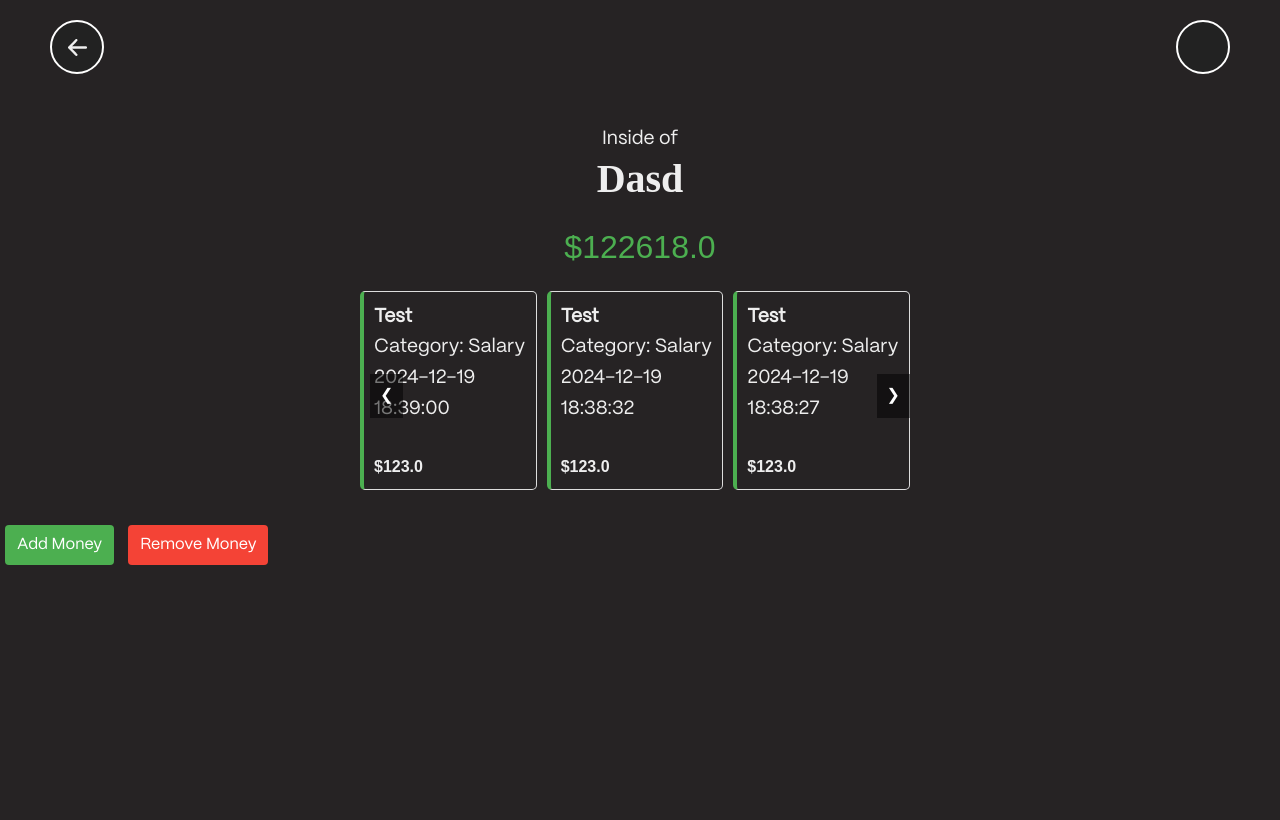
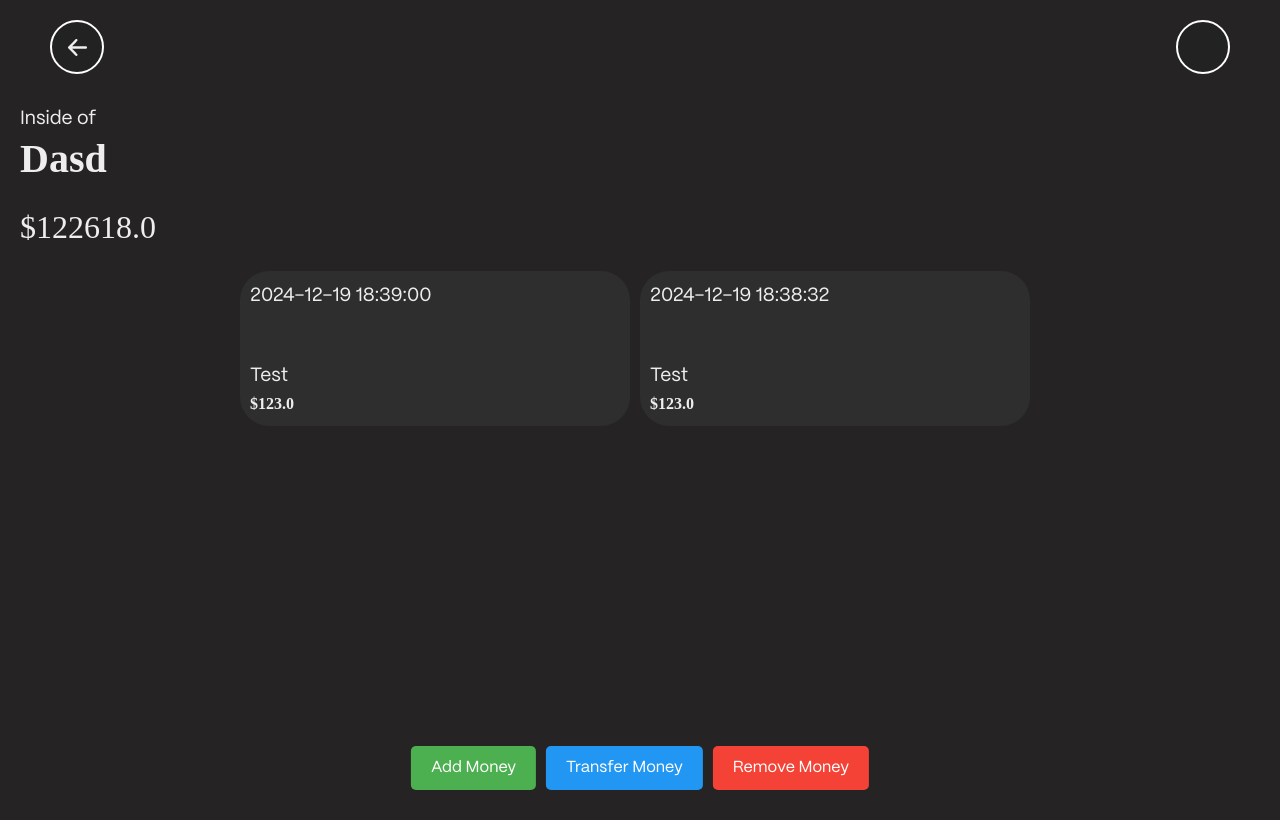
Before and after one commit to MisterAmig0/MONK, a Flask app: page /finance_card/1 in a window 1280 px wide. Run offline with Flask 3, Linux system fonts and the light colour scheme; a user stored in the database is signed in; some web fonts are replaced.

Commit message:
Buttons bottom

```diff
--- a/static/css/finance_card.css
+++ b/static/css/finance_card.css
@@ -1,78 +1,13 @@
-/* Container and Buttons */
-        .container {
-            max-width: 600px;
-            margin: 0 auto;
-            padding: 20px;
-            text-align: center;
-            font-family: Arial, sans-serif;
-        }
-
     .balance {
         font-size: 2rem;
         margin: 20px 0;
-            color: #4CAF50;
     }
 
-        .btn {
-            padding: 8px 12px;
-            border: none;
-            border-radius: 4px;
-            cursor: pointer;
-            font-size: 1rem;
-            margin: 5px;
-        }
-
-        .btn-add {
-            background-color: #4CAF50;
-            color: white;
-        }
-
-        .btn-remove {
-            background-color: #F44336;
-            color: white;
-        }
-
-        .btn:hover {
-            opacity: 0.9;
-        }
-
-        .back-btn {
-            display: inline-block;
-            margin-top: 20px;
-            text-decoration: none;
-            color: #007BFF;
-            font-size: 1rem;
-        }
-
-        .back-btn:hover {
-            text-decoration: underline;
-        }
-
-        /* Modal styles */
-        .modal {
-            display: none;
-            position: fixed;
-            top: 0;
-            left: 0;
-            width: 100%;
-            height: 100%;
-            background-color: rgba(0, 0, 0, 0.5);
-            justify-content: center;
-            align-items: center;
-        }
 
     .modal.active {
         display: flex;
     }
 
-        .modal-content {
-            background: #fff;
-            padding: 20px;
-            border-radius: 5px;
-            max-width: 400px;
-            width: 100%;
-            box-shadow: 0 5px 15px rgba(0, 0, 0, 0.3);
-        }
 
     .modal-header {
         display: flex;
@@ -80,43 +15,12 @@
         align-items: center;
     }
 
-        .btn-close {
-            background: none;
-            font-size: 18px;
-            border: none;
-            cursor: pointer;
-        }
 
     /* Transaction Cards */
     .transactions {
         margin-top: 30px;
     }
-
-        .transaction-card {
-            border: 1px solid #ddd;
-            padding: 10px;
-            border-radius: 5px;
-            margin-bottom: 10px;
-            display: flex;
-            justify-content: space-between;
-            align-items: center;
-        }
-
-        .transaction-card.add {
-            border-left: 4px solid #4CAF50;
-        }
-
-        .transaction-card.remove {
-            border-left: 4px solid #F44336;
-        }
-
-        .transaction-details {
-            text-align: left;
-        }
-
-        .transaction-amount {
-            font-weight: bold;
-        }.transactions-carousel {
+    .transactions-carousel {
         position: relative;
         overflow: hidden;
         width: 100%;
@@ -128,26 +32,21 @@
         display: flex;
         gap: 10px;
         transition: transform 0.3s ease;
+        overflow-x: scroll;
+        cursor: grab;
     }
 
     .transaction-card {
-            flex: 0 0 calc(100% / 3 - 10px);
-            border: 1px solid #ddd;
+        flex: 0 0 calc(100% / 2 - 10px);
+        border-radius: 29px;
+        background: #2E2E2E;
         padding: 10px;
-            border-radius: 5px;
         display: flex;
         flex-direction: column;
         justify-content: space-between;
         align-items: flex-start;
     }
 
-        .transaction-card.add {
-            border-left: 4px solid #4CAF50;
-        }
-
-        .transaction-card.remove {
-            border-left: 4px solid #F44336;
-        }
 
     .transaction-details {
         text-align: left;
@@ -155,28 +54,49 @@
 
     .transaction-amount {
         font-weight: bold;
+        margin-top: 50px;
     }
 
-        .carousel-control {
-            position: absolute;
-            top: 50%;
-            transform: translateY(-50%);
-            background-color: rgba(0, 0, 0, 0.5);
-            color: white;
-            border: none;
-            padding: 10px;
-            cursor: pointer;
-            z-index: 10;
+
+
+    .carousel-container.dragging {
+        cursor: grabbing;
     }
 
-        .carousel-control.prev {
-            left: 10px;
+    .bottom-buttons {
+        position: fixed;
+        bottom: 10px;
+        left: 50%;
+        transform: translateX(-50%);
+        display: flex;
+        gap: 10px;
+        z-index: 1000;
     }
 
-        .carousel-control.next {
-            right: 10px;
+    .bottom-buttons .btn {
+        padding: 10px 20px;
+        border: none;
+        border-radius: 5px;
+        font-size: 16px;
+        cursor: pointer;
+        transition: background-color 0.3s ease;
     }
 
-        .carousel-control:hover {
-            background-color: rgba(0, 0, 0, 0.8);
+    .bottom-buttons .btn-add {
+        background-color: #4CAF50;
+        color: white;
     }
+
+    .bottom-buttons .btn-remove {
+        background-color: #f44336;
+        color: white;
+    }
+
+    .bottom-buttons .btn-transfer {
+        background-color: #2196F3;
+        color: white;
+    }
+
+    .bottom-buttons .btn:hover {
+        opacity: 0.8;
+    }
--- a/static/css/food.css
+++ b/static/css/food.css
@@ -1,7 +1,3 @@
-section {
-    margin: 0px 20px;
-}
-
 /* Top section add Food */
 .moreFoodHeader, .filter-container {
     display: flex;
--- a/static/css/style.css
+++ b/static/css/style.css
@@ -5,6 +5,10 @@
 @font-face {   font-family: 'PPMORI-Regular'; src: url('/static/fonts/PPMori-Regular.otf');}
 @font-face {   font-family: 'PPMORI-RegularItalic'; src: url('/static/fonts/PPMori-RegularItalic.otf');}
 
+
+section {
+  margin: 0px 20px;
+}
 :root {
   --background-color: #262324;
   --white: #EEEEEE;
--- a/templates/finance_card.html
+++ b/templates/finance_card.html
@@ -20,6 +20,7 @@
         </div>
     </div>
 
+    <section>
         <div class="container">
             <p>Inside of</p>
             <h2>{{ account.name }}</h2>
@@ -36,18 +37,15 @@
                     {% for transaction in transactions %}
                     <div class="transaction-card {{ transaction.type }}">
                         <div class="transaction-details">
-                        <p><strong>{{ transaction.name }}</strong></p>
-                        <p>Category: {{ transaction.category }}</p>
                             <p>{{ transaction.timestamp }}</p>
                         </div>
                         <div class="transaction-amount">
+                            <p>{{ transaction.name }}</p>
                             ${{ transaction.amount }}
                         </div>
                     </div>
                     {% endfor %}
                 </div>
-            <button class="carousel-control prev">&#10094;</button>
-            <button class="carousel-control next">&#10095;</button>
             </div>
 
         </div>
@@ -127,29 +125,20 @@
                 </form>
             </div>
         </div>
+    </section>
 
 
+
+    <div class="bottom-buttons">
     <button class="btn btn-add" id="openAddModal">Add Money</button>
+    <button class="btn btn-transfer" id="openTransferModal">Transfer Money</button>
     <button class="btn btn-remove" id="openRemoveModal">Remove Money</button>
+</div>
+
+
+
+
     <script src="/static/js/modals/financeCardModal.js"></script>
+    <script src="/static/js/financeCaroussal.js"></script>
 </body>
 </html>
-<script>
-    const container = document.querySelector('.carousel-container');
-    const prevButton = document.querySelector('.carousel-control.prev');
-    const nextButton = document.querySelector('.carousel-control.next');
-    let scrollAmount = 0;
-
-    nextButton.addEventListener('click', () => {
-        const cardWidth = container.children[0].offsetWidth + 10; // Include gap
-        const maxScroll = container.scrollWidth - container.offsetWidth;
-        scrollAmount = Math.min(scrollAmount + cardWidth, maxScroll);
-        container.style.transform = `translateX(-${scrollAmount}px)`;
-    });
-
-    prevButton.addEventListener('click', () => {
-        const cardWidth = container.children[0].offsetWidth + 10; // Include gap
-        scrollAmount = Math.max(scrollAmount - cardWidth, 0);
-        container.style.transform = `translateX(-${scrollAmount}px)`;
-    });
-    </script>
```
Also changed, not shown: static/js/financeCaroussal.js (added, +48 -0 lines). Lines whose indentation alone changed are shown as unchanged.
